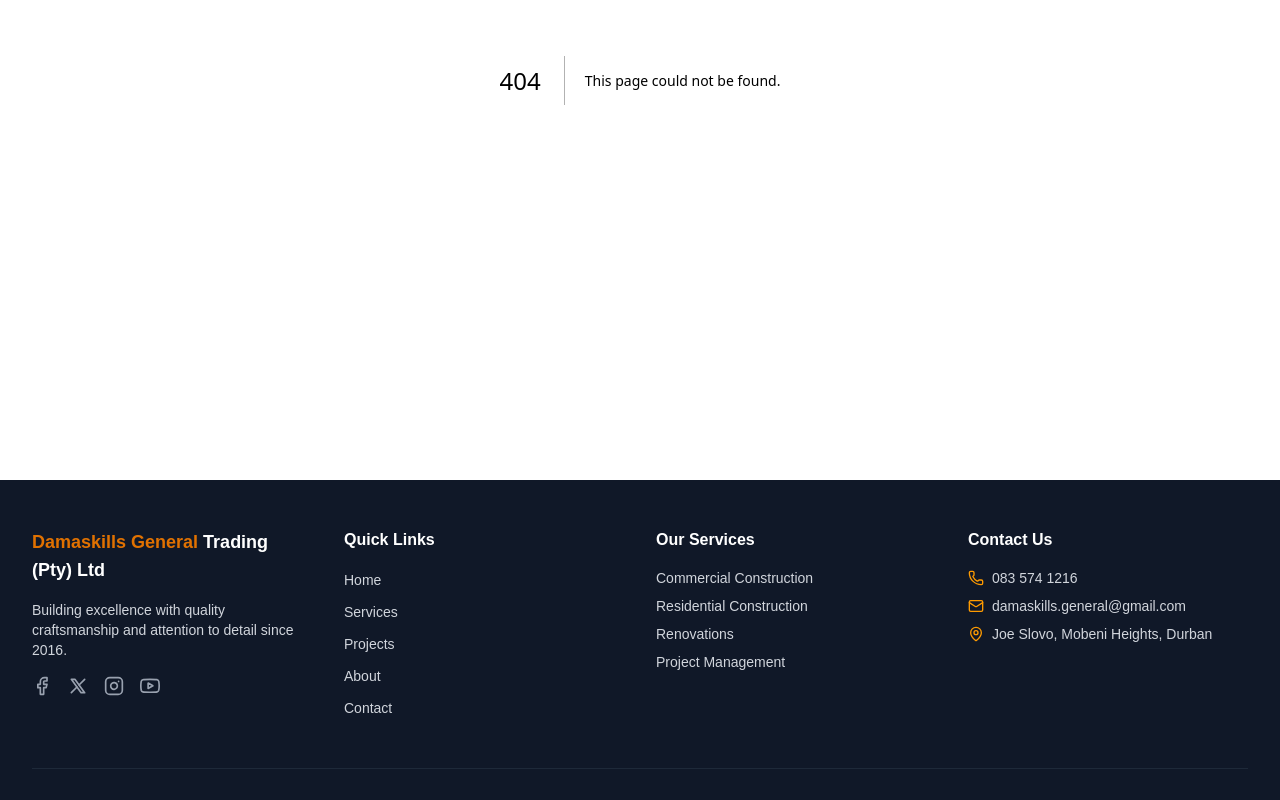
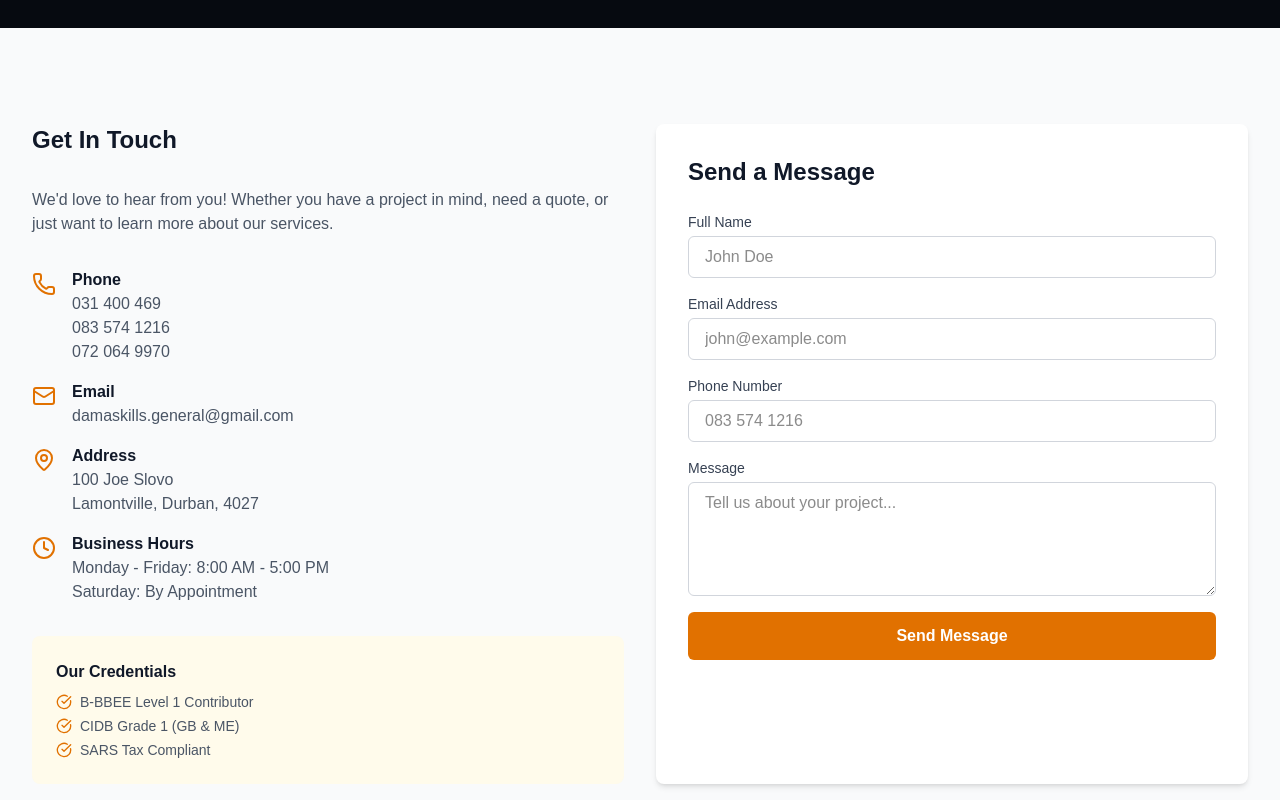
Before and after one commit to tsxepo-web/damaskills-trading, a Next.js app: page /contact in a window 1280 px wide. Before the commit this address had no page. Shown: the part 320-1120 px from the top of the page. Built offline with nearby package versions, Linux system fonts and the light colour scheme.

Commit message:
added contact page

```diff
--- /dev/null
+++ b/app/contact/page.tsx
@@ -0,0 +1,192 @@
+import { Phone, Mail, MapPin, Clock, CheckCircle } from "lucide-react";
+import Link from "next/link";
+
+export default function ContactPage() {
+  return (
+    <div className="min-h-screen bg-gray-50 pt-16">
+      {/* Hero */}
+      <section className="relative bg-gray-900 py-16 md:py-24">
+        <div className="absolute inset-0 bg-black/60" />
+        <div className="relative mx-auto max-w-7xl px-4 text-center text-white lg:px-8">
+          <h1 className="mb-4 text-4xl font-bold md:text-5xl">Contact Us</h1>
+          <p className="mx-auto max-w-2xl text-lg text-gray-300">
+            Get in touch with us for a free consultation and quote.
+          </p>
+        </div>
+      </section>
+
+      {/* Contact Details */}
+      <section className="py-16 md:py-24">
+        <div className="mx-auto max-w-7xl px-4 lg:px-8">
+          <div className="grid grid-cols-1 gap-8 lg:grid-cols-2">
+            {/* Contact Info */}
+            <div className="space-y-8">
+              <h2 className="text-2xl font-bold text-gray-900">Get In Touch</h2>
+              <p className="text-gray-600">
+                We'd love to hear from you! Whether you have a project in mind,
+                need a quote, or just want to learn more about our services.
+              </p>
+
+              <div className="space-y-4">
+                <div className="flex items-start gap-4">
+                  <Phone className="h-6 w-6 text-amber-600 shrink-0 mt-1" />
+                  <div>
+                    <p className="font-semibold text-gray-900">Phone</p>
+                    <a
+                      href="tel:+2731400469"
+                      className="text-gray-600 hover:text-amber-600 block"
+                    >
+                      031 400 469
+                    </a>
+                    <a
+                      href="tel:+27835741216"
+                      className="text-gray-600 hover:text-amber-600 block"
+                    >
+                      083 574 1216
+                    </a>
+                    <a
+                      href="tel:+27720649970"
+                      className="text-gray-600 hover:text-amber-600 block"
+                    >
+                      072 064 9970
+                    </a>
+                  </div>
+                </div>
+
+                <div className="flex items-start gap-4">
+                  <Mail className="h-6 w-6 text-amber-600 shrink-0 mt-1" />
+                  <div>
+                    <p className="font-semibold text-gray-900">Email</p>
+                    <a
+                      href="mailto:damaskills.general@gmail.com"
+                      className="text-gray-600 hover:text-amber-600"
+                    >
+                      damaskills.general@gmail.com
+                    </a>
+                  </div>
+                </div>
+
+                <div className="flex items-start gap-4">
+                  <MapPin className="h-6 w-6 text-amber-600 shrink-0 mt-1" />
+                  <div>
+                    <p className="font-semibold text-gray-900">Address</p>
+                    <p className="text-gray-600">
+                      100 Joe Slovo
+                      <br />
+                      Lamontville, Durban, 4027
+                    </p>
+                  </div>
+                </div>
+
+                <div className="flex items-start gap-4">
+                  <Clock className="h-6 w-6 text-amber-600 shrink-0 mt-1" />
+                  <div>
+                    <p className="font-semibold text-gray-900">
+                      Business Hours
+                    </p>
+                    <p className="text-gray-600">
+                      Monday - Friday: 8:00 AM - 5:00 PM
+                    </p>
+                    <p className="text-gray-600">Saturday: By Appointment</p>
+                  </div>
+                </div>
+              </div>
+
+              {/* Quick Links to Documents */}
+              <div className="rounded-lg bg-amber-50 p-6">
+                <h3 className="mb-2 font-semibold text-gray-900">
+                  Our Credentials
+                </h3>
+                <ul className="space-y-1 text-sm text-gray-600">
+                  <li className="flex items-center gap-2">
+                    <CheckCircle className="h-4 w-4 text-amber-600" />
+                    B-BBEE Level 1 Contributor
+                  </li>
+                  <li className="flex items-center gap-2">
+                    <CheckCircle className="h-4 w-4 text-amber-600" />
+                    CIDB Grade 1 (GB &amp; ME)
+                  </li>
+                  <li className="flex items-center gap-2">
+                    <CheckCircle className="h-4 w-4 text-amber-600" />
+                    SARS Tax Compliant
+                  </li>
+                </ul>
+              </div>
+            </div>
+
+            {/* Contact Form */}
+            <div className="rounded-lg bg-white p-8 shadow-md">
+              <h2 className="mb-6 text-2xl font-bold text-gray-900">
+                Send a Message
+              </h2>
+              <form className="space-y-4">
+                <div>
+                  <label
+                    htmlFor="name"
+                    className="block text-sm font-medium text-gray-700"
+                  >
+                    Full Name
+                  </label>
+                  <input
+                    type="text"
+                    id="name"
+                    className="mt-1 block w-full rounded-md border border-gray-300 px-4 py-2 focus:border-amber-500 focus:outline-none focus:ring-1 focus:ring-amber-500"
+                    placeholder="John Doe"
+                  />
+                </div>
+                <div>
+                  <label
+                    htmlFor="email"
+                    className="block text-sm font-medium text-gray-700"
+                  >
+                    Email Address
+                  </label>
+                  <input
+                    type="email"
+                    id="email"
+                    className="mt-1 block w-full rounded-md border border-gray-300 px-4 py-2 focus:border-amber-500 focus:outline-none focus:ring-1 focus:ring-amber-500"
+                    placeholder="john@example.com"
+                  />
+                </div>
+                <div>
+                  <label
+                    htmlFor="phone"
+                    className="block text-sm font-medium text-gray-700"
+                  >
+                    Phone Number
+                  </label>
+                  <input
+                    type="tel"
+                    id="phone"
+                    className="mt-1 block w-full rounded-md border border-gray-300 px-4 py-2 focus:border-amber-500 focus:outline-none focus:ring-1 focus:ring-amber-500"
+                    placeholder="083 574 1216"
+                  />
+                </div>
+                <div>
+                  <label
+                    htmlFor="message"
+                    className="block text-sm font-medium text-gray-700"
+                  >
+                    Message
+                  </label>
+                  <textarea
+                    id="message"
+                    rows={4}
+                    className="mt-1 block w-full rounded-md border border-gray-300 px-4 py-2 focus:border-amber-500 focus:outline-none focus:ring-1 focus:ring-amber-500"
+                    placeholder="Tell us about your project..."
+                  />
+                </div>
+                <button
+                  type="submit"
+                  className="w-full rounded-md bg-amber-600 px-4 py-3 font-semibold text-white hover:bg-amber-500 transition-colors"
+                >
+                  Send Message
+                </button>
+              </form>
+            </div>
+          </div>
+        </div>
+      </section>
+    </div>
+  );
+}
```
